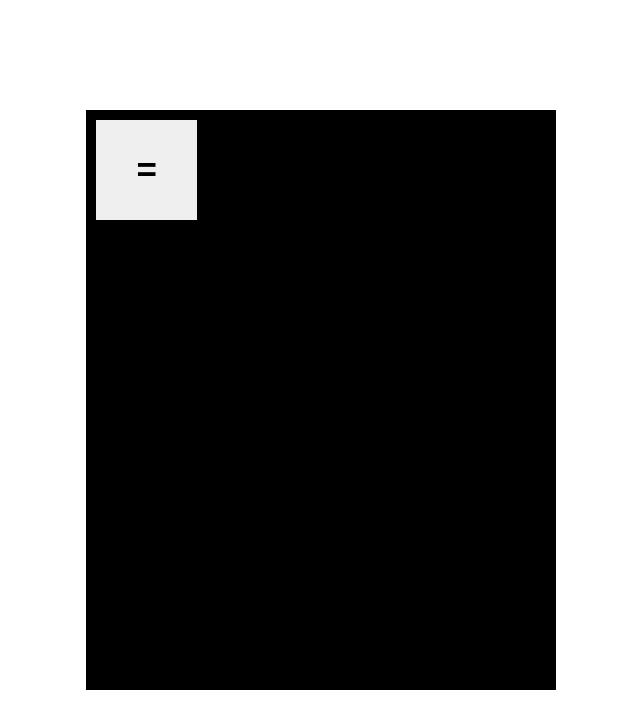
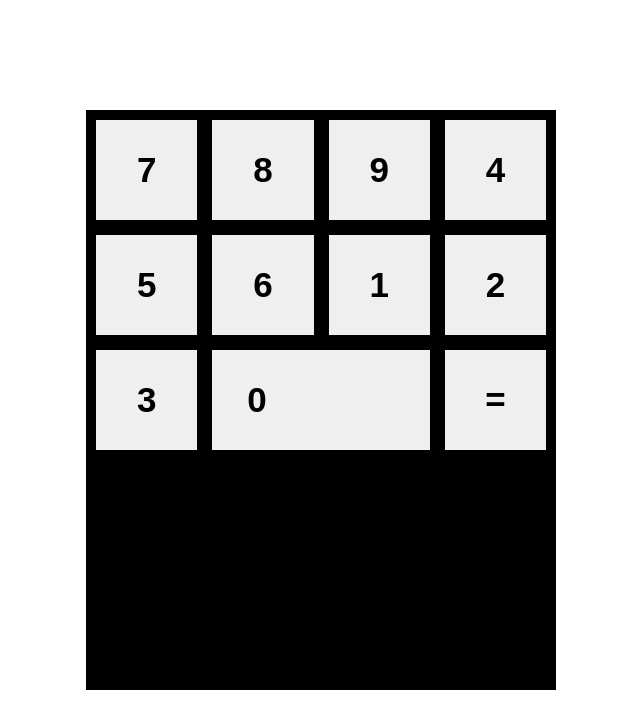
Before and after one commit to SergioGamboa-Ksquare/Calculator-Project, a plain HTML site: page index.html in a window 1280 px wide. Shown: the whole page, without its empty margins (319-959 px from the left). Drawn offline with Linux system fonts and the light colour scheme.

Commit message:
Added inputs for 0 to 9 buttons on the calculator

```diff
--- a/index.html
+++ b/index.html
@@ -45,11 +45,26 @@
         border: none;
 
     }
+    .span-2{
+    grid-column: span 2;
+    text-align: left;
+    padding-left: 35px;
+    }
 </style>
 <body>
         <div class="calculator">
 
             <div class="wrapper">
+                <input type="button" class="num-input" value="7"> </input>
+                <input type="button" class="num-input" value="8"> </input>
+                <input type="button" class="num-input" value="9"> </input>
+                <input type="button" class="num-input" value="4"> </input>
+                <input type="button" class="num-input" value="5"> </input>
+                <input type="button" class="num-input" value="6"> </input>
+                <input type="button" class="num-input" value="1"> </input>
+                <input type="button" class="num-input" value="2"> </input>
+                <input type="button" class="num-input" value="3"> </input>
+                <input type="button" class="num-input span-2" value="0"> </input>
                 <input type="button" class="num-input" value="="> </input>
 
 
```
